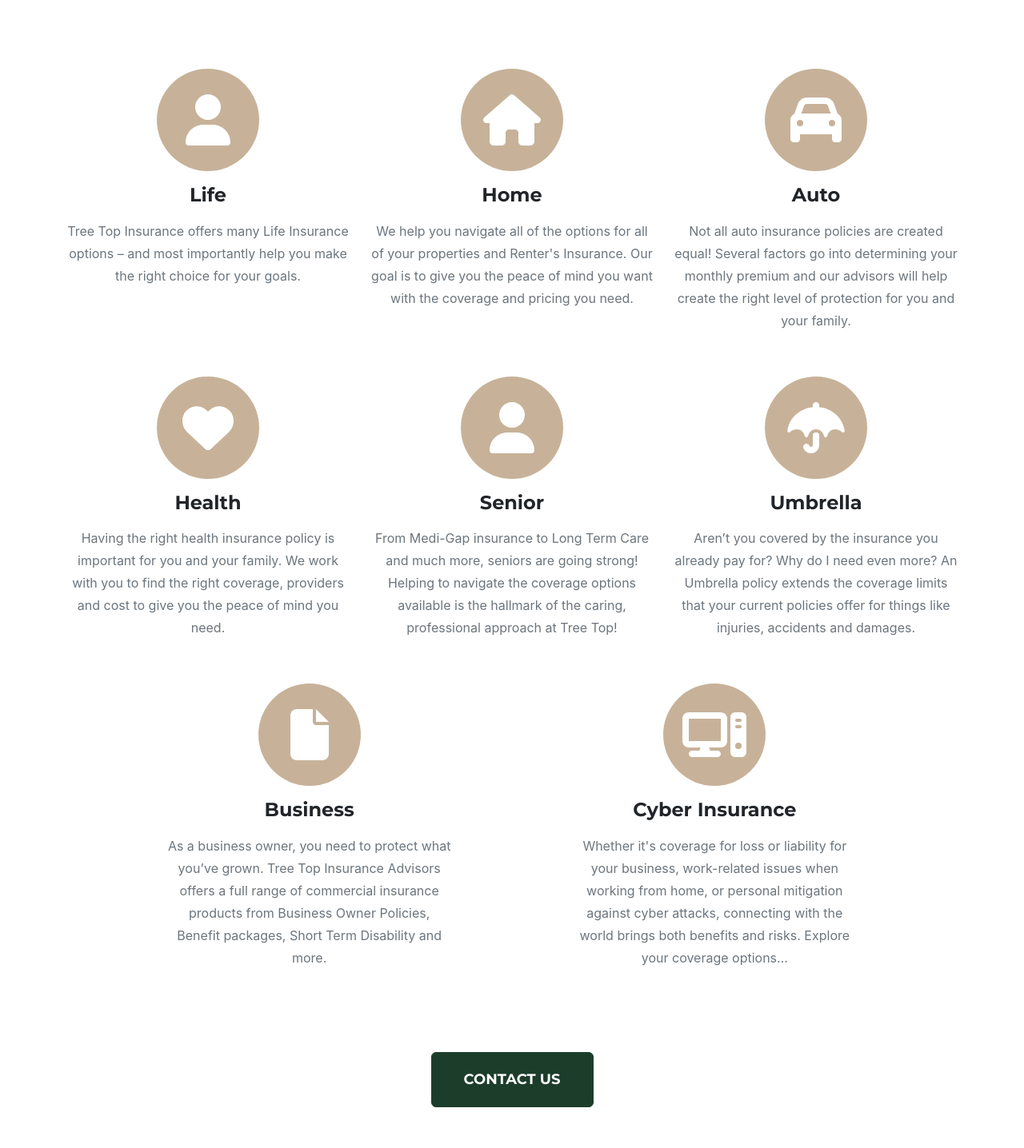
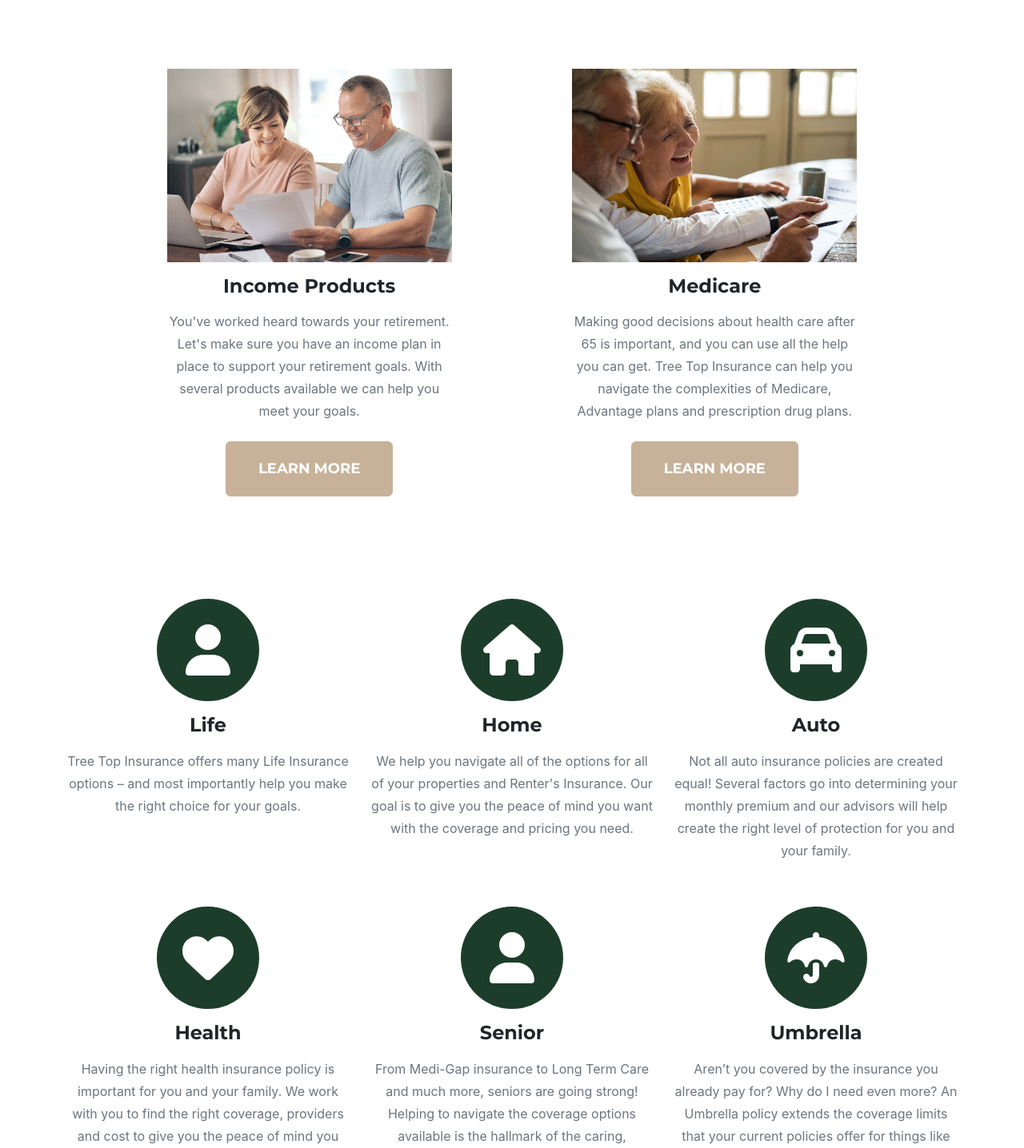
Before and after one commit to swanscon/treetop-insurance, a React (Create React App) app: page / in a window 1280 px wide. Shown: the part 1134-2570 px from the top of the page at 80% size. Built offline with nearby package versions, Linux system fonts and the light colour scheme.

Commit message:
New section on Home, Retirement/Medicare routes

```diff
--- a/src/App.js
+++ b/src/App.js
@@ -13,6 +13,8 @@ import Insurance from './pages/Insurance';
 import Blog from './pages/Blog';
 import Events from './pages/Events';
 import Contact from './pages/Contact';
+import Retirement from './pages/Retirement';
+import Medicare from './pages/Medicare';
 import Footer from './components/Footer';
 import './App.css';
 
@@ -31,6 +33,8 @@ function App() {
                 <Route path="/blog" element={<Blog/>} />
                 <Route path="/events" element={<Events/>} />
                 <Route path="/contact" element={<Contact/>} />
+                <Route path="/retirement" element={<Retirement/>} />
+                <Route path="/medicare" element={<Medicare/>} />
             </Routes>
             <div>
                 <Footer />
--- a/src/pages/About.jsx
+++ b/src/pages/About.jsx
@@ -23,7 +23,7 @@ function About() {
                     <div className="timeline-heading">
                         <h4 className="subheading">Our Mission</h4>
                     </div>
-                    <div className="timeline-body"><p className="text-muted">To help individuals, families, and businesses get the appropriate insurance.</p></div>
+                    <div className="timeline-body"><p className="text-muted">To help individuals, families, and businesses get the appropriate insurance. I am building my business based on references from satisfied clients, so my motivation is 100% to bring value rather than meeting sales goals or product quotas. My philosophy is that, if I do what is right for the client, then I know I’ve done what’s right for Tree Top Insurance. It’s that simple.</p></div>
                     </div>
                 </li>
                 <li className="timeline-inverted">
@@ -32,7 +32,7 @@ function About() {
                     <div className="timeline-heading">
                         <h4 className="subheading">Our History</h4>
                     </div>
-                    <div className="timeline-body"><p className="text-muted">We have been helping communities with a customer-driven model.</p></div>
+                    <div className="timeline-body"><p className="text-muted">We have been helping communities with a customer-driven model. With solid partners and access to quality carriers along with knowing how to take advantage of the best discounts has saved my clients hundreds of dollars per year. I have worked for larger agencies, insurance carriers, and small brokers, and one thing remained constant, I enjoy building and maintaining real relationships with clients.</p></div>
                     </div>
                 </li>
                 <li>
--- a/src/pages/Home.jsx
+++ b/src/pages/Home.jsx
@@ -22,9 +22,23 @@ function Home() {
                         <NavLink to="/contact"><button className="mx-2 my-2 btn btn-primary btn-xl text-uppercase">Contact Us</button></NavLink>
                     </div>
                 <div className="row text-center justify-content-evenly text-padding-top">
+                    <div className="col-md-4 text-padding-bottom-s">
+                        <img className="img-fluid" src="assets/img/photos/16.jpg" alt="..." />
+                        <h4 className="my-3">Income Products</h4>
+                        <p className="text-muted">You've worked heard towards your retirement. Let's make sure you have an income plan in place to support your retirement goals. With several products available we can help you meet your goals.</p>
+                        <NavLink to="/retirement"><button className="mx-2 my-2 btn btn-secondary btn-xl text-uppercase">Learn More</button></NavLink>
+                    </div>
+                    <div className="col-md-4 text-padding-bottom-s">
+                        <img className="img-fluid" src="assets/img/photos/17.jpg" alt="..." />
+                        <h4 className="my-3">Medicare</h4>
+                        <p className="text-muted">Making good decisions about health care after 65 is important, and you can use all the help you can get. Tree Top Insurance can help you navigate the complexities of  Medicare, Advantage plans and prescription drug plans.</p>
+                        <NavLink to="/medicare"><button className="mx-2 my-2 btn btn-secondary btn-xl text-uppercase">Learn More</button></NavLink>
+                    </div>
+                </div>
+                <div className="row text-center justify-content-evenly text-padding-top">
                 <div className="col-md-4 text-padding-bottom-s">
                     <span className="fa-stack fa-4x">
-                    <i className="fas fa-circle fa-stack-2x text-secondary" />
+                    <i className="fas fa-circle fa-stack-2x text-primary" />
                     <i className="fas fa-user fa-stack-1x fa-inverse" />
                     </span>
                     <h4 className="my-3">Life</h4>
@@ -32,7 +46,7 @@ function Home() {
                 </div>
                 <div className="col-md-4 text-padding-bottom-s">
                     <span className="fa-stack fa-4x">
-                    <i className="fas fa-circle fa-stack-2x text-secondary" />
+                    <i className="fas fa-circle fa-stack-2x text-primary" />
                     <i className="fas fa-house fa-stack-1x fa-inverse" />
                     </span>
                     <h4 className="my-3">Home</h4>
@@ -40,7 +54,7 @@ function Home() {
                 </div>
                 <div className="col-md-4 text-padding-bottom-s">
                     <span className="fa-stack fa-4x">
-                    <i className="fas fa-circle fa-stack-2x text-secondary" />
+                    <i className="fas fa-circle fa-stack-2x text-primary" />
                     <i className="fas fa-car fa-stack-1x fa-inverse" />
                     </span>
                     <h4 className="my-3">Auto</h4>
@@ -48,7 +62,7 @@ function Home() {
                 </div>
                 <div className="col-md-4 text-padding-bottom-s">
                     <span className="fa-stack fa-4x">
-                    <i className="fas fa-circle fa-stack-2x text-secondary" />
+                    <i className="fas fa-circle fa-stack-2x text-primary" />
                     <i className="fas fa-heart fa-stack-1x fa-inverse" />
                     </span>
                     <h4 className="my-3">Health</h4>
@@ -56,7 +70,7 @@ function Home() {
                 </div>
                 <div className="col-md-4 text-padding-bottom-s">
                     <span className="fa-stack fa-4x">
-                    <i className="fas fa-circle fa-stack-2x text-secondary" />
+                    <i className="fas fa-circle fa-stack-2x text-primary" />
                     <i className="fas fa-user fa-stack-1x fa-inverse" />
                     </span>
                     <h4 className="my-3">Senior</h4>
@@ -64,7 +78,7 @@ function Home() {
                 </div>
                 <div className="col-md-4 text-padding-bottom-s">
                     <span className="fa-stack fa-4x">
-                    <i className="fas fa-circle fa-stack-2x text-secondary" />
+                    <i className="fas fa-circle fa-stack-2x text-primary" />
                     <i className="fas fa-umbrella fa-stack-1x fa-inverse" />
                     </span>
                     <h4 className="my-3">Umbrella</h4>
@@ -72,7 +86,7 @@ function Home() {
                 </div>
                 <div className="col-md-4 text-padding-bottom-s">
                     <span className="fa-stack fa-4x">
-                    <i className="fas fa-circle fa-stack-2x text-secondary" />
+                    <i className="fas fa-circle fa-stack-2x text-primary" />
                     <i className="fas fa-file fa-stack-1x fa-inverse" />
                     </span>
                     <h4 className="my-3">Business</h4>
@@ -80,18 +94,16 @@ function Home() {
                 </div>
                 <div className="col-md-4 text-padding-bottom-s">
                     <span className="fa-stack fa-4x">
-                    <i className="fas fa-circle fa-stack-2x text-secondary" />
+                    <i className="fas fa-circle fa-stack-2x text-primary" />
                     <i className="fas fa-computer fa-stack-1x fa-inverse" />
                     </span>
                     <h4 className="my-3">Cyber Insurance</h4>
                     <p className="text-muted">Whether it's coverage for loss or liability for your business, work-related issues when working from home, or personal mitigation against cyber attacks, connecting with the world brings both benefits and risks.  Explore your coverage options...</p>
                 </div>
                 </div>
-                {/* <div className="text-center text-padding-top-s"><NavLink to="/insurance"><button className="btn btn-primary btn-xl text-uppercase">Learn More</button></NavLink></div>
-                <div className="text-center text-padding-top-s"><NavLink to="/contact"><button className="btn btn-primary btn-xl text-uppercase">Contact Us</button></NavLink></div> */}
 
                 <div className="text-center text-uppercase text-padding-top-s">
-                        <NavLink to="/contact"><button className="mx-2 my-2 btn btn-primary btn-xl text-uppercase">Contact Us</button></NavLink>
+                        <NavLink to="/contact"><button className="mx-2 my-2 btn btn-secondary btn-xl text-uppercase">Contact Us</button></NavLink>
                         <div className="text-padding-top-s">
                             <strong>Phone:</strong> 612-875-1382
                         </div>
--- /dev/null
+++ b/src/pages/Medicare.jsx
@@ -0,0 +1,25 @@
+import React from "react";
+import { useEffect } from "react";
+
+
+function Medicare() {
+    useEffect(() => {
+        window.scrollTo(0, 0);
+      }, []);
+    return (
+        <div>
+            <section className="page-section bg-light" id="medicare">
+            <div className="container">
+                <div className="text-center">
+                <h2 className="section-heading text-uppercase">Medicare</h2>
+                <h3 className="section-subheading text-muted">Lorem ipsum dolor sit amet consectetur.</h3>
+                </div>
+
+            </div>
+            </section>
+
+        </div>
+    )
+}
+
+export default Medicare
--- /dev/null
+++ b/src/pages/Retirement.jsx
@@ -0,0 +1,25 @@
+import React from "react";
+import { useEffect } from "react";
+
+
+function Retirement() {
+    useEffect(() => {
+        window.scrollTo(0, 0);
+      }, []);
+    return (
+        <div>
+            <section className="page-section bg-light" id="retirement">
+            <div className="container">
+                <div className="text-center">
+                <h2 className="section-heading text-uppercase">Retirement</h2>
+                <h3 className="section-subheading text-muted">Lorem ipsum dolor sit amet consectetur.</h3>
+                </div>
+
+            </div>
+            </section>
+
+        </div>
+    )
+}
+
+export default Retirement
```
Also changed, not shown: public/assets/img/photos/16.jpg (added), public/assets/img/photos/17.jpg (added), 5 other files (tests, documents, lock files or other folders).
